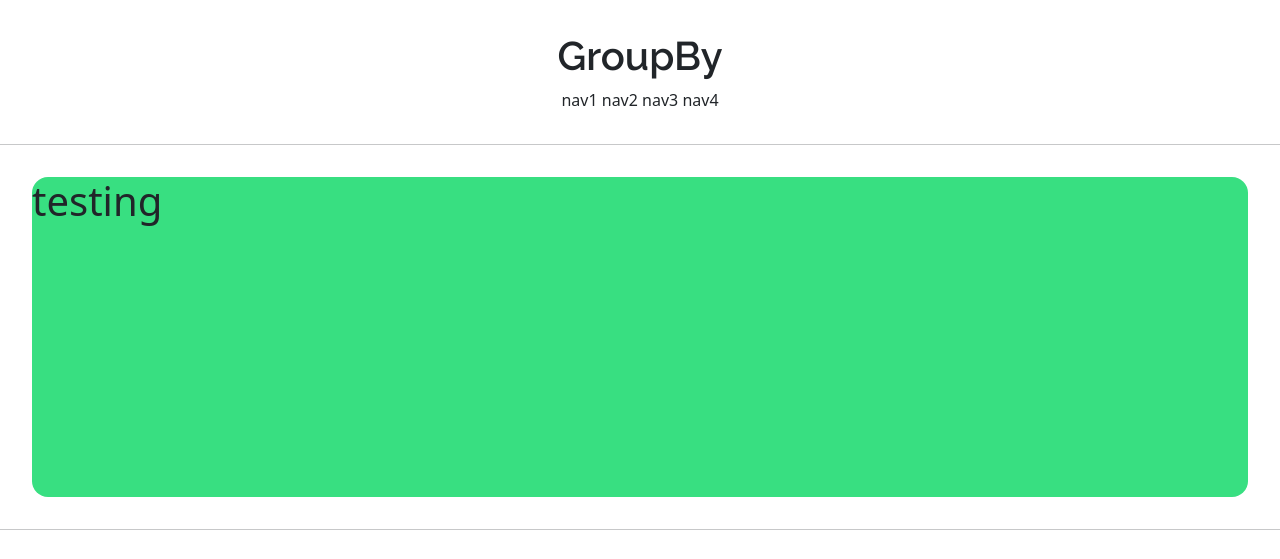
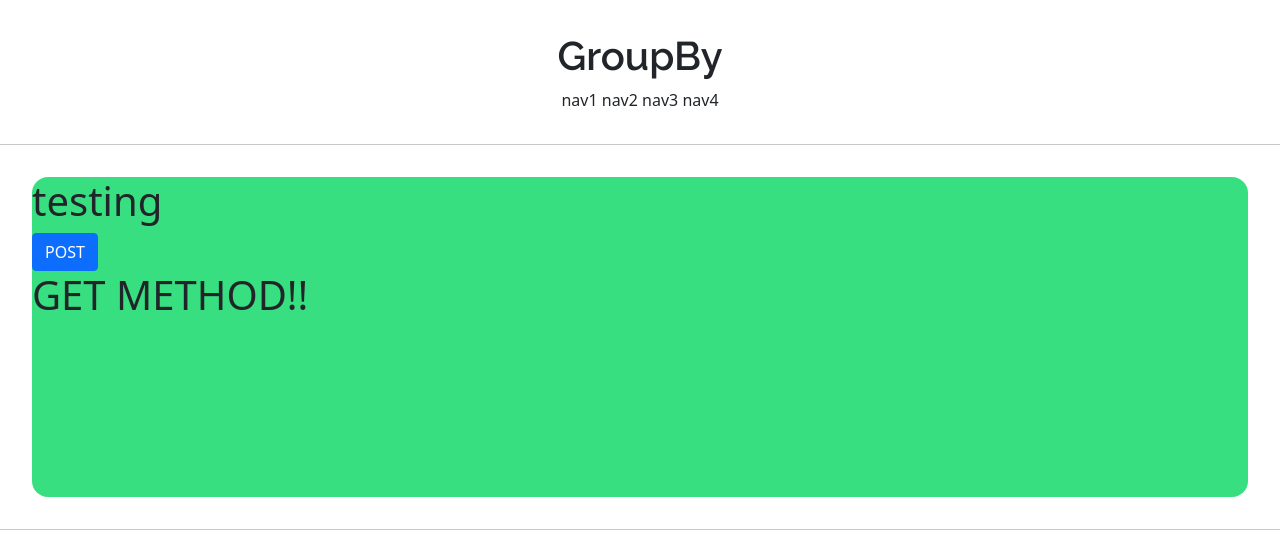
Before and after one commit to jclee0109/GroupByProject, a Django app: page /account/hello_world/ in a window 1280 px wide. Shown: the top 559 px of the page. Run offline with Django 3.2, Linux system fonts and the light colour scheme.

Commit message:
POST button practice

```diff
--- a/accountapp/templates/accountapp/hello_world.html
+++ b/accountapp/templates/accountapp/hello_world.html
@@ -4,6 +4,18 @@
 
     <div style="height: 20rem; background-color: #38df81; border-radius: 1rem; margin : 2rem;">
         <h1>testing</h1>
+
+        <form action="/account/hello_world/" method="POST">
+            {% csrf_token %}
+            <input type="submit" class="btn btn-primary" value="POST">
+        </form>
+
+
+        <h1>
+            {{text}}
+        </h1>
+
     </div>
 
+
 {% endblock %}
--- a/accountapp/views.py
+++ b/accountapp/views.py
@@ -5,4 +5,8 @@ from django.shortcuts import render
 # Create your views here.
 
 def hello_world(request):
-    return render(request, 'accountapp/hello_world.html')
+
+    if request.method =="POST":
+        return render(request, 'accountapp/hello_world.html', context={'text':'POST METHOD!!'})
+    else:
+        return render(request, 'accountapp/hello_world.html', context={'text':'GET METHOD!!'})
```
